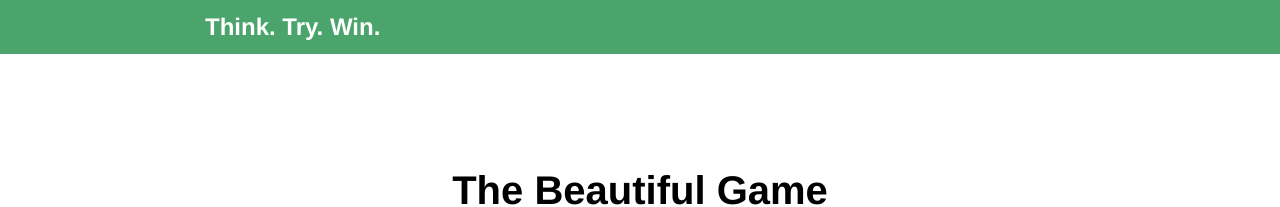
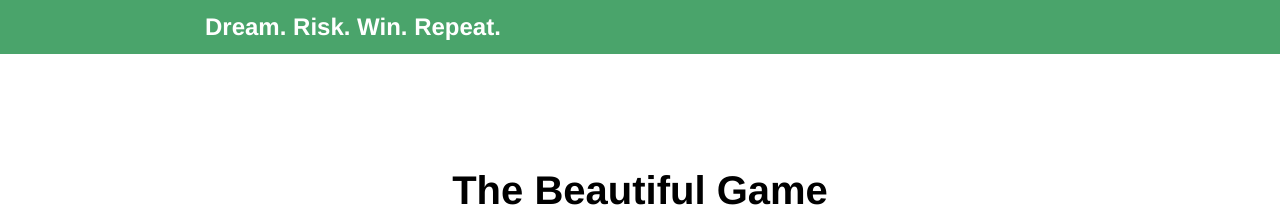
Before and after one commit to dallasread/www.dallasread.com, a Jekyll site: the page built from index.html, in a window 1280 px wide. Shown: the top 207 px of the page. Built offline with Jekyll 4.4.1, drawn with Linux system fonts in a browser that asks for light colours.

Commit message:
updated slogan.

```diff
--- a/_layouts/default.html
+++ b/_layouts/default.html
@@ -3,7 +3,7 @@
     <head>
         <meta charset="utf-8">
         <meta http-equiv="X-UA-Compatible" content="IE=edge,chrome=1">
-        <title>{{ page.title }} - Think. Try. Win.</title>
+        <title>{{ page.title }} - Dream. Risk. Win. Repeat.</title>
         <meta name="viewport" content="width=device-width">
         <link rel="stylesheet" href="/css/main.css">
     </head>
@@ -11,7 +11,7 @@
 
       <div id="header">
         <div class="container">
-          <h1><a href="/">Think. Try. Win.</a></h1>
+          <h1><a href="/">Dream. Risk. Win. Repeat.</a></h1>
 
           <ul id="nav">
             <li><a href="#"></a></li>
```
